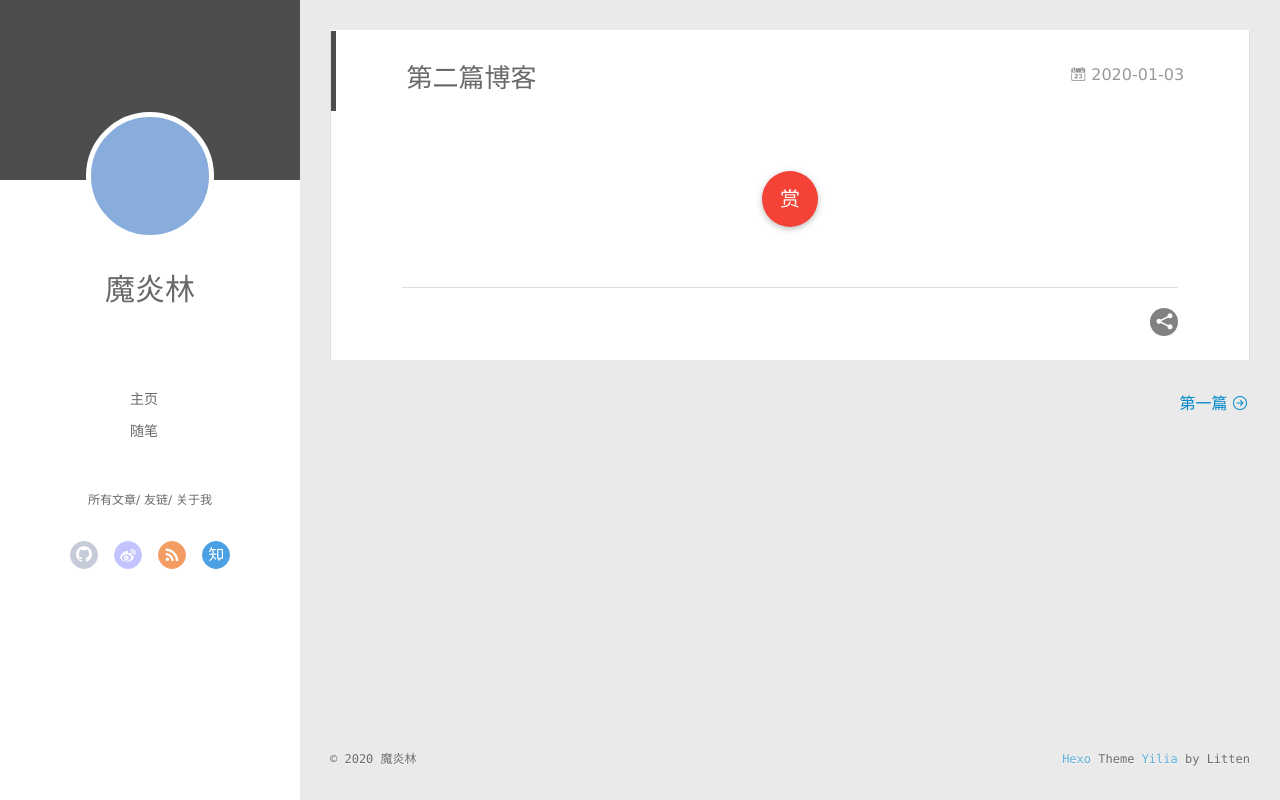
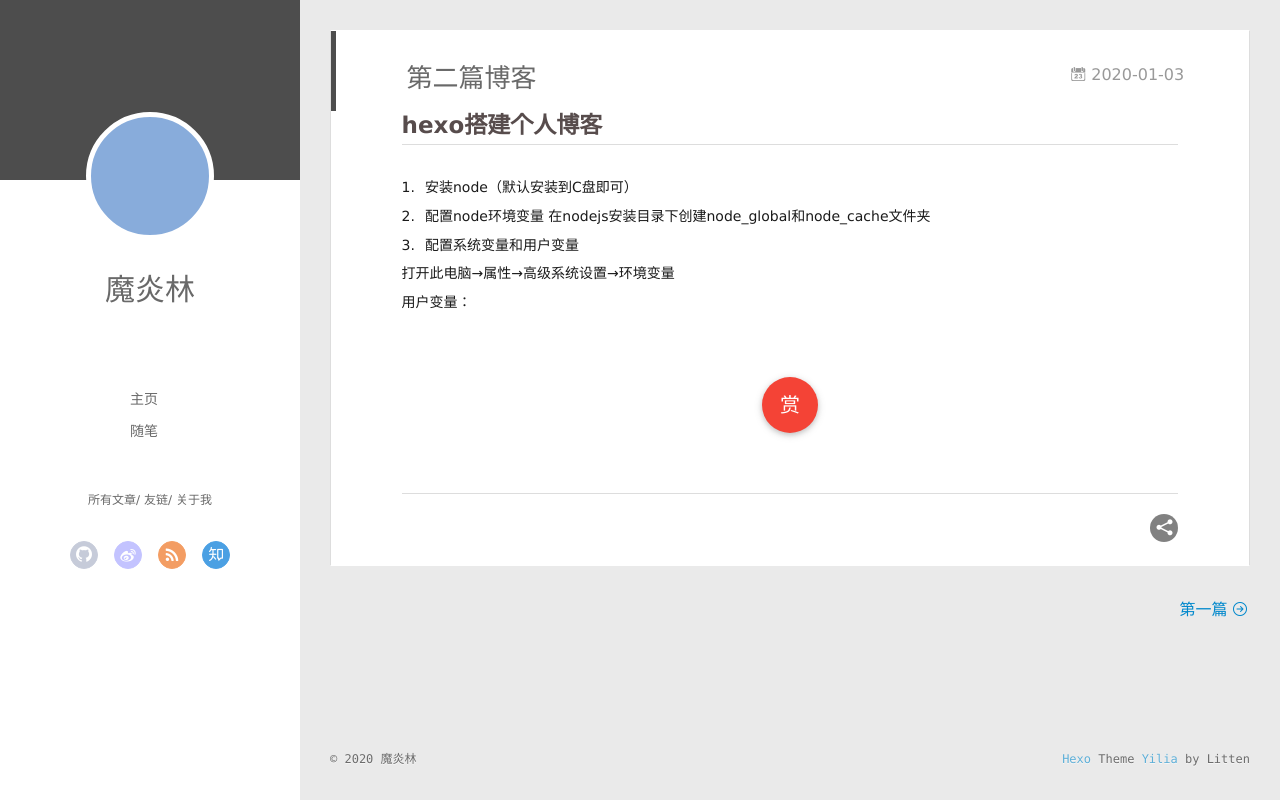
Before and after one commit to linyanyuan/moyanlin, a plain HTML site: page 2020/01/03/第二篇博客/index.html in a window 1280 px wide. Drawn offline with Linux system fonts and the light colour scheme; files that its build step writes are made by us from their sources.

Commit message:
Site updated: 2020-01-04 12:36:44

```diff
--- a/2020/01/03/第二篇博客/index.html
+++ b/2020/01/03/第二篇博客/index.html
@@ -8,14 +8,17 @@
   <link rel="dns-prefetch" href="http://yoursite.com">
   <title>第二篇博客 | 魔炎林的个人博客</title>
   <meta name="viewport" content="width=device-width, initial-scale=1, maximum-scale=1">
-  <meta property="og:type" content="article">
+  <meta name="description" content="hexo搭建个人博客 安装node（默认安装到C盘即可） 配置node环境变量 在nodejs安装目录下创建node_global和node_cache文件夹 配置系统变量和用户变量打开此电脑→属性→高级系统设置→环境变量用户变量：">
+<meta property="og:type" content="article">
 <meta property="og:title" content="第二篇博客">
 <meta property="og:url" content="http://yoursite.com/2020/01/03/第二篇博客/index.html">
 <meta property="og:site_name" content="魔炎林的个人博客">
+<meta property="og:description" content="hexo搭建个人博客 安装node（默认安装到C盘即可） 配置node环境变量 在nodejs安装目录下创建node_global和node_cache文件夹 配置系统变量和用户变量打开此电脑→属性→高级系统设置→环境变量用户变量：">
 <meta property="og:locale" content="default">
-<meta property="og:updated_time" content="2020-01-03T14:47:52.619Z">
+<meta property="og:updated_time" content="2020-01-04T04:36:24.157Z">
 <meta name="twitter:card" content="summary">
 <meta name="twitter:title" content="第二篇博客">
+<meta name="twitter:description" content="hexo搭建个人博客 安装node（默认安装到C盘即可） 配置node环境变量 在nodejs安装目录下创建node_global和node_cache文件夹 配置系统变量和用户变量打开此电脑→属性→高级系统设置→环境变量用户变量：">
 
     <link rel="alternative" href="/atom.xml" title="魔炎林的个人博客" type="application/atom+xml">
 
@@ -171,6 +174,11 @@
 
     <div class="article-entry" itemprop="articleBody">
 
+        <h2 id="hexo搭建个人博客"><a href="#hexo搭建个人博客" class="headerlink" title="hexo搭建个人博客"></a>hexo搭建个人博客</h2><ol>
+<li>安装node（默认安装到C盘即可）</li>
+<li>配置node环境变量 在nodejs安装目录下创建node_global和node_cache文件夹</li>
+<li>配置系统变量和用户变量<br>打开此电脑→属性→高级系统设置→环境变量<br>用户变量：</li>
+</ol>
 
 
 
```
Also changed, not shown: index.html (+5 -0 lines).
